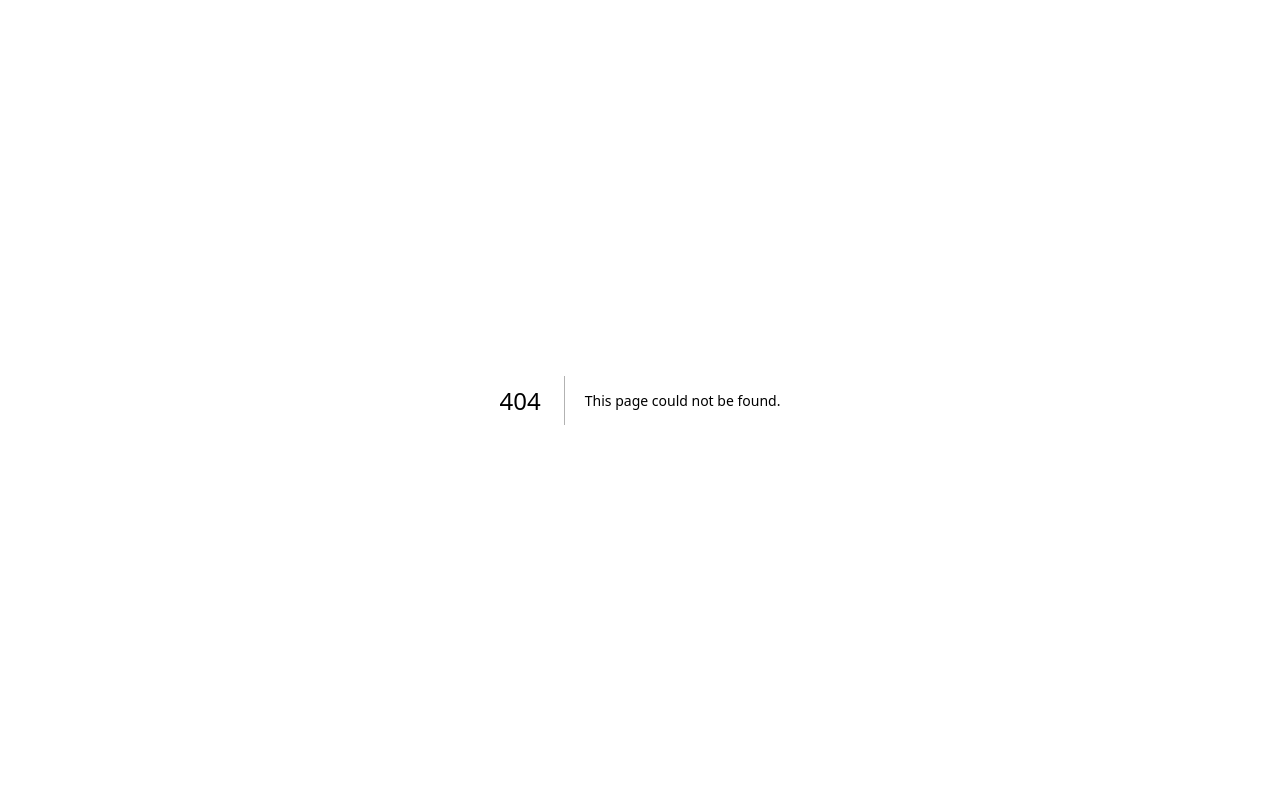
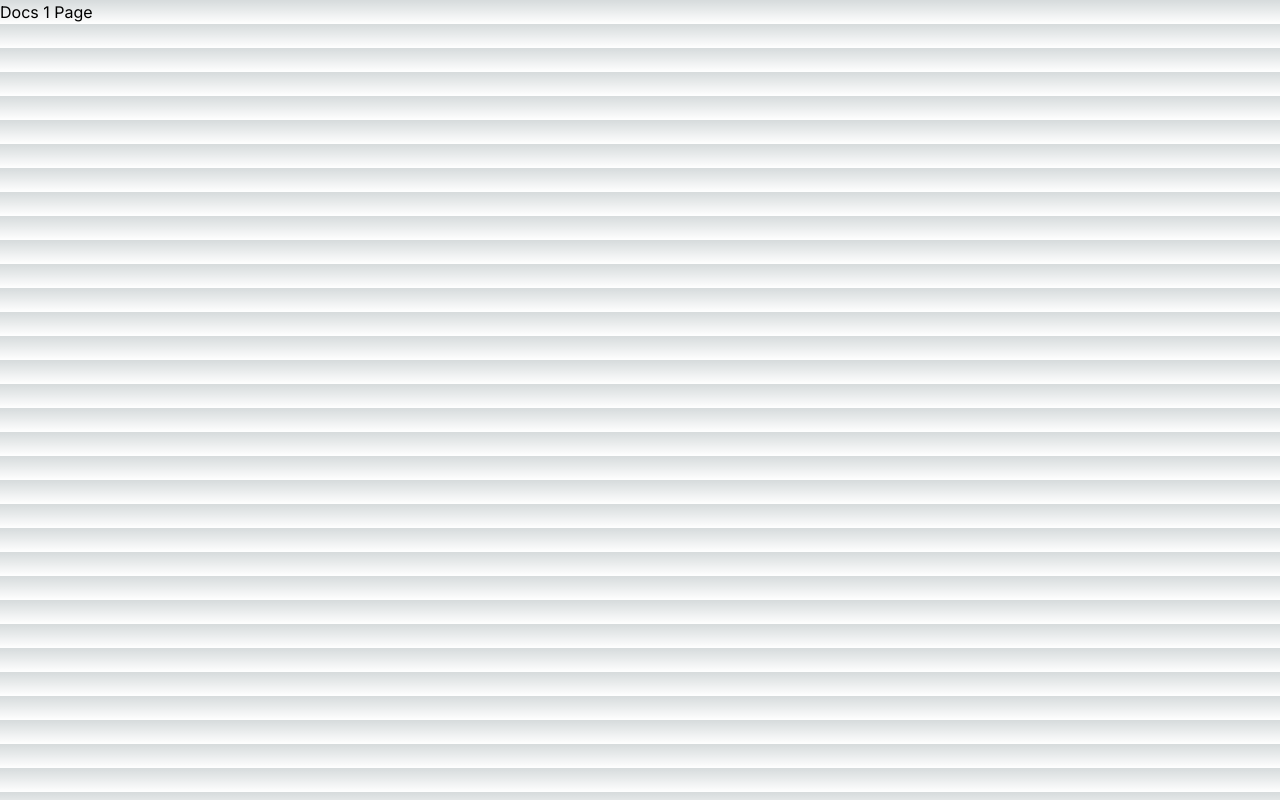
Before and after one commit to fredyzz/nextJS13-intro, a Next.js app: page /docs/1 in a window 1280 px wide. Before the commit this address had no page. Built offline with nearby package versions, Linux system fonts and the light colour scheme.

Commit message:
Create dynamic route

```diff
--- /dev/null
+++ b/app/docs/[id]/page.tsx
@@ -0,0 +1,10 @@
+const DocsIdPage = ({params} : {params : {id: string}}) => {
+
+    return (
+        <div>
+            <h1>Docs {params.id} Page</h1>
+        </div>
+    )
+}
+
+export default DocsIdPage
--- a/app/docs/page.tsx
+++ b/app/docs/page.tsx
@@ -1,4 +1,4 @@
-const DocstPage = () => {
+const DocsPage = () => {
     return (
         <div>
             <h1>Docs Page</h1>
@@ -6,4 +6,4 @@ const DocstPage = () => {
     )
 }
 
-export default DocstPage
+export default DocsPage
```
